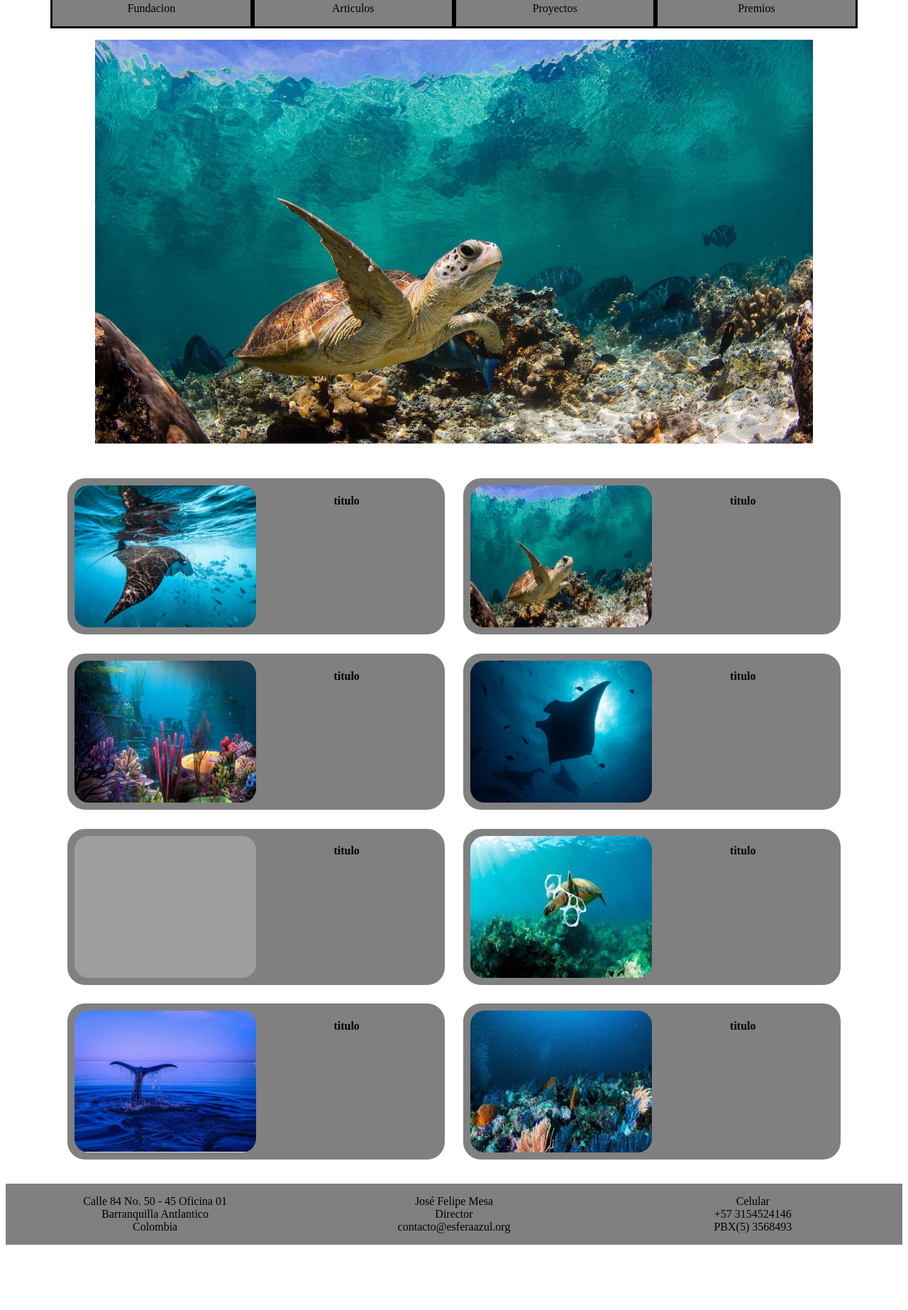
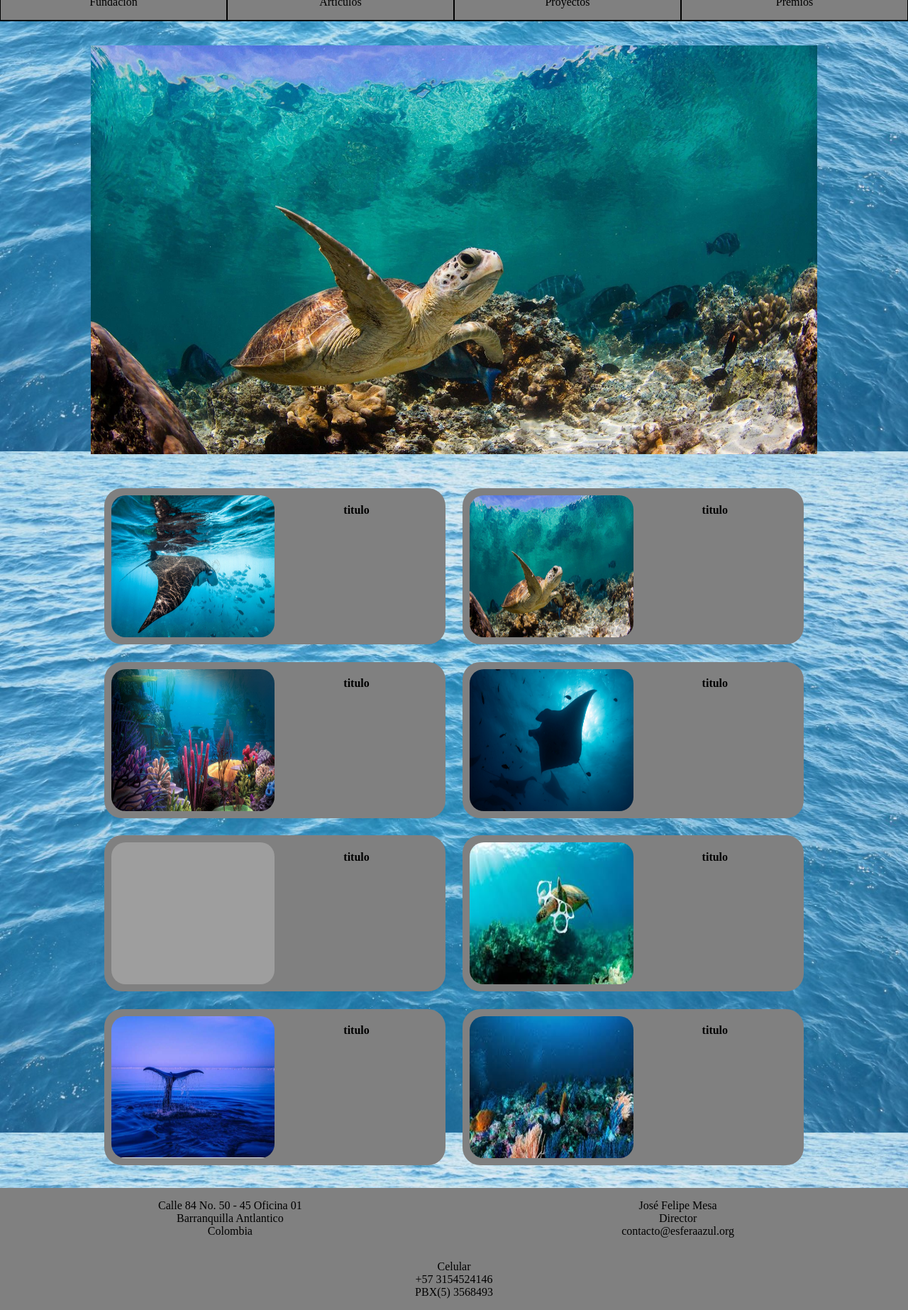
Before and after one commit to jpcc1217/WPEsferaAzul, a plain HTML site: page index.html in a window 1280 px wide. Shown: the part 324-2170 px from the top of the page at 71% size. Before the commit the page ends 2086 px from the top, so only its background shows below. Drawn offline with Linux system fonts and the light colour scheme; grey boxes are pictures that could not be loaded.

Commit message:
mejoradiseñoindex

```diff
--- a/css/styles.css
+++ b/css/styles.css
@@ -1,11 +1,12 @@
-/*
+
 body {
     background-image: url(../img/fondosimple.jpg) ;
     background-size: cover;
     background-attachment: fixed;
+    margin: 0;
 }
 
-.main{
+/*.main{
     width: 90%;
     background: black;
     margin-left: auto;
@@ -63,14 +64,17 @@ body {
 
 #headerb{
     display: inline-flexbox;
-    width: 90%;
+    width: 100%;
     height: 300px;
+    top: 0;
+
 
 
     text-align: center;
     margin-left: auto;
     margin-right: auto;
-    background: yellow;
+    margin: 0;
+
 
 }
 
@@ -98,6 +102,9 @@ body {
 
 
 
+
+
+
 }
 
 .rbtn{
@@ -113,7 +120,7 @@ body {
 .menu{
     display:flex;
     margin: auto;
-    width: 90%;
+    width: 100%;
     height: auto;
     background: yellow;
     text-align:center;
@@ -129,6 +136,9 @@ body {
     background:gray;
     border-style: solid;
     border-color: black;
+    border-width: 2px;
+    border-left-width: 1px;
+    border-right-width: 1px;
 
 
 }
@@ -171,12 +181,14 @@ a{
     text-align: center;
 }
 
+/*FOOTER*/
 #tlb{
     background-color:gray;
     width: 100%;
-    display: inline-flex;
-    text-align: left;
-    left: 0;
+    display: inline-flexbox;
+    margin-left: auto;
+    margin-right: auto;
+    text-align: center;
     bottom: 0;
 
 }
@@ -192,7 +204,7 @@ a{
     margin-left: auto;
     margin-right: auto;
 
-    width: 90%;
+    width: 80%;
     height: auto;
     text-align: center;
 
```
Also changed, not shown: index.html (+2 -0 lines).
